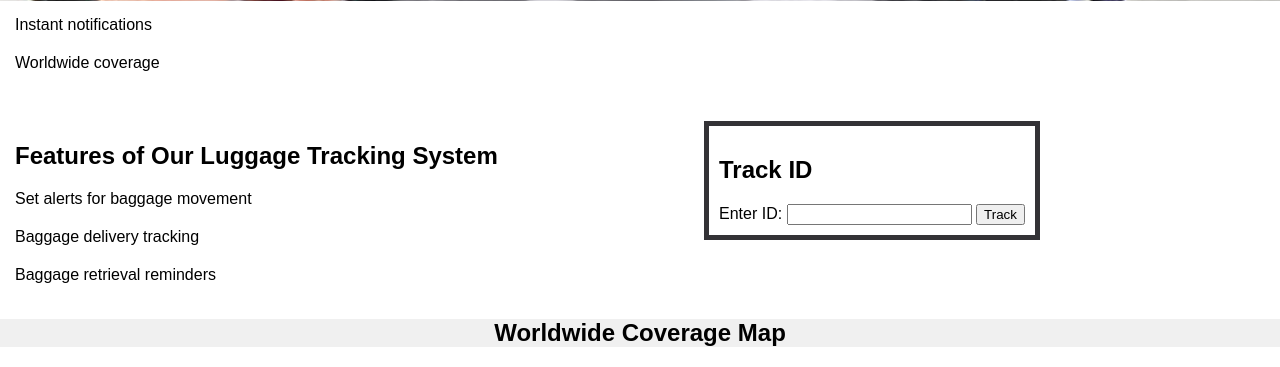
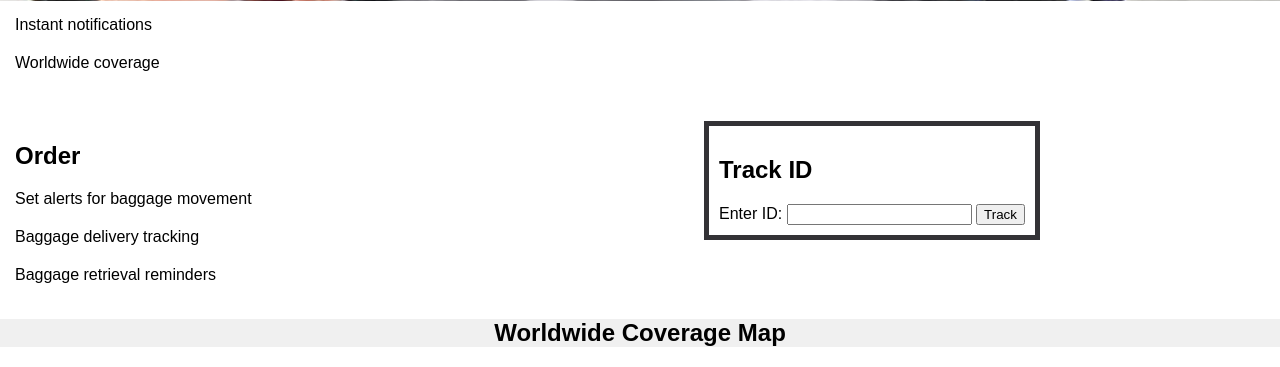
Before and after one commit to RongalaMahesh/projectgroup8, a Flask app: page / in a window 1280 px wide; the page is wider, and only the part inside the window is pictured. Shown: the part 439-806 px from the top of that part. Run offline with Flask 3, Linux system fonts and the light colour scheme.

Commit message:
commit-2

```diff
--- a/templates/home.html
+++ b/templates/home.html
@@ -40,7 +40,7 @@
             </div>
         </section>
         <section class="features">
-            <h2>Features of Our Luggage Tracking System</h2>
+            <h2>Order</h2>
             <ul>
                 <li>Set alerts for baggage movement</li>
                 <li>Baggage delivery tracking</li>
```
